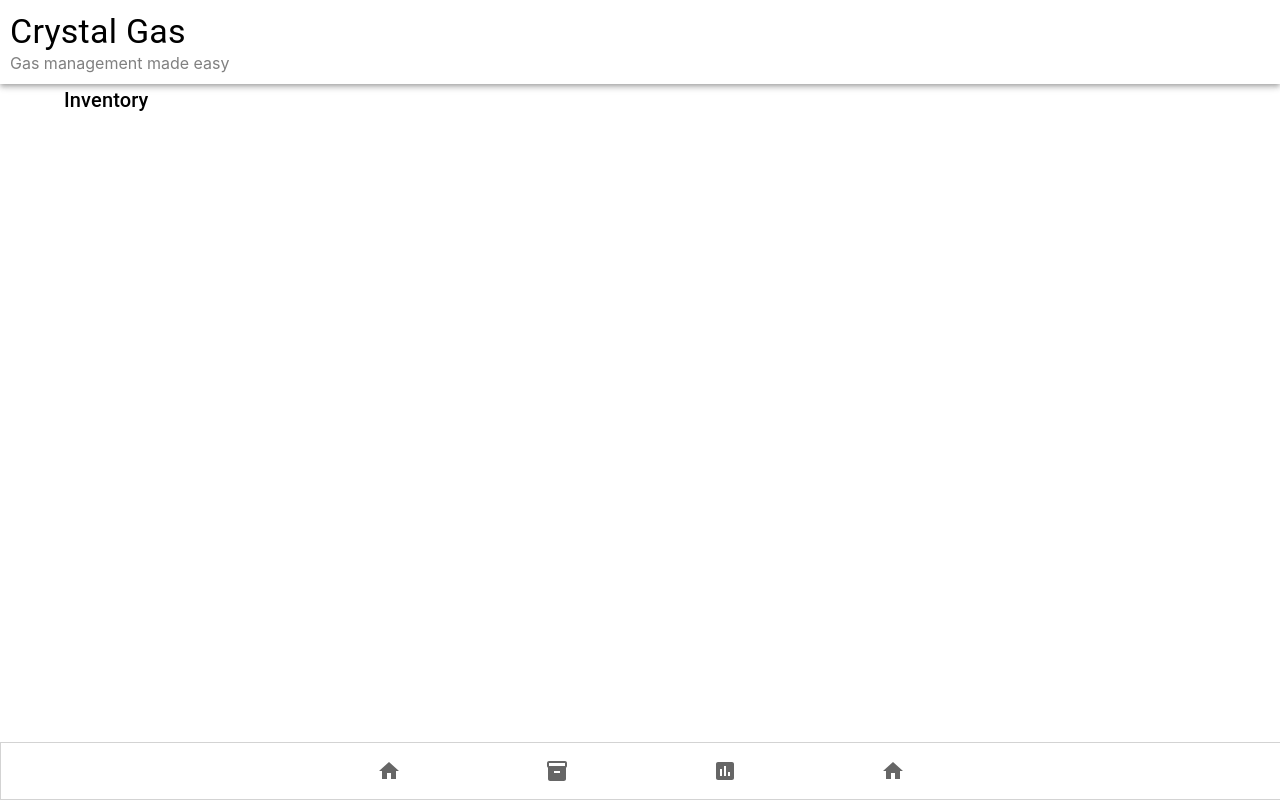
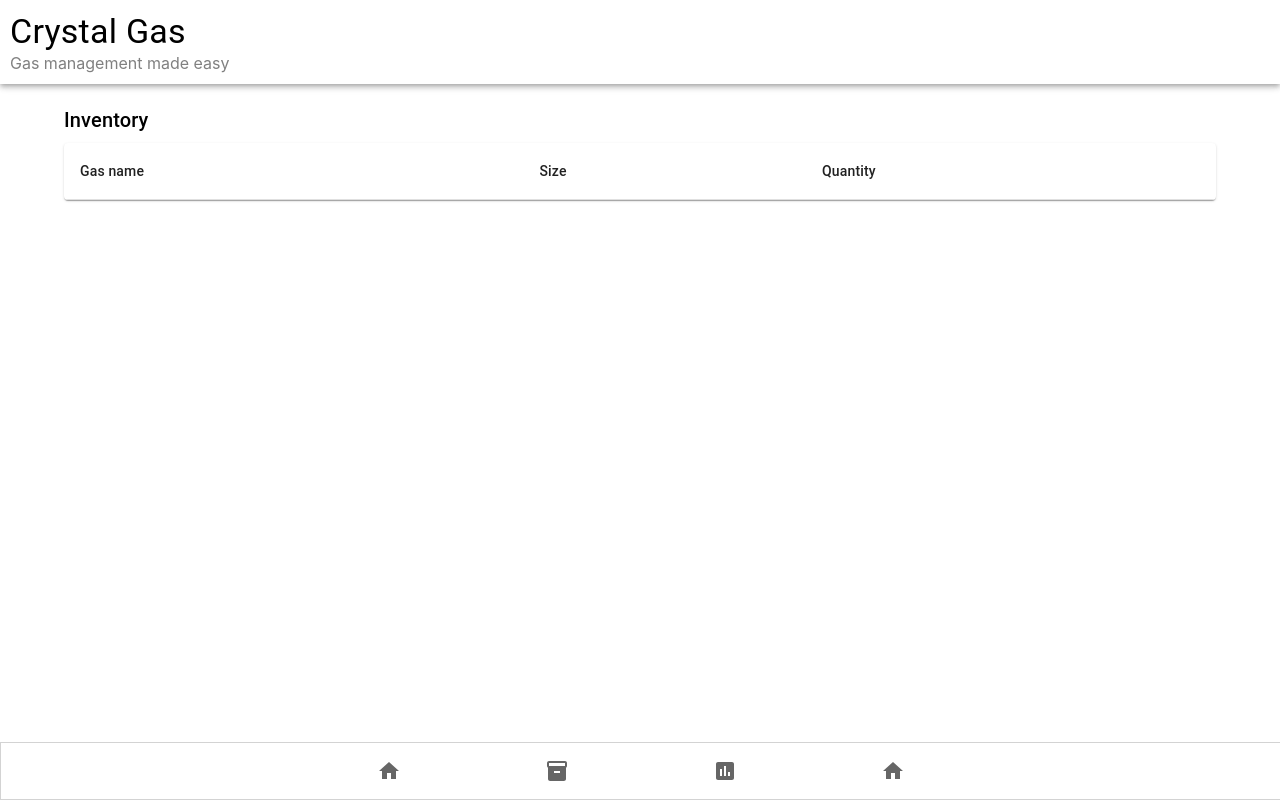
Before and after one commit to iantanui/crystal-gas, a React (Create React App) app: page /inventory in a window 1280 px wide. Built offline with nearby package versions, Linux system fonts and the light colour scheme.

Commit message:
inventory table

```diff
--- a/src/pages/InventoryScreen.js
+++ b/src/pages/InventoryScreen.js
@@ -1,12 +1,39 @@
-import { Container, Typography } from "@mui/material";
 import React from "react";
+import { Container, Paper, Table, TableBody, TableCell, TableContainer, TableHead, TableRow, Typography } from "@mui/material";
+import { useProducts } from "../components/products/ProductContext";
 
 const InventoryScreen = () => {
+    const { products } = useProducts();
+
   return (
-    <Container>
+    <Container style={{ marginTop: "20px" }}>
       <Typography variant="h6" color="black" gutterBottom>
         Inventory
       </Typography>
+
+      <TableContainer component={Paper}>
+      <Table>
+          <TableHead>
+            <TableRow>
+              <TableCell>Gas name</TableCell>
+              <TableCell>Size</TableCell>
+              <TableCell>Quantity</TableCell>
+            </TableRow>
+          </TableHead>
+          <TableBody>
+            {products.map((product) => (
+              <TableRow key={product.id}>
+                <TableCell>{product.name}</TableCell>
+                <TableCell>{product.size}</TableCell>
+                <TableCell>{product.quantity}</TableCell>
+                {product.quantity <= 5 && (
+                  <TableCell style={{ color: "red" }}>Low Stock!</TableCell>
+                )}
+              </TableRow>
+            ))}
+          </TableBody>
+        </Table>
+      </TableContainer>
     </Container>
   );
 };
```
